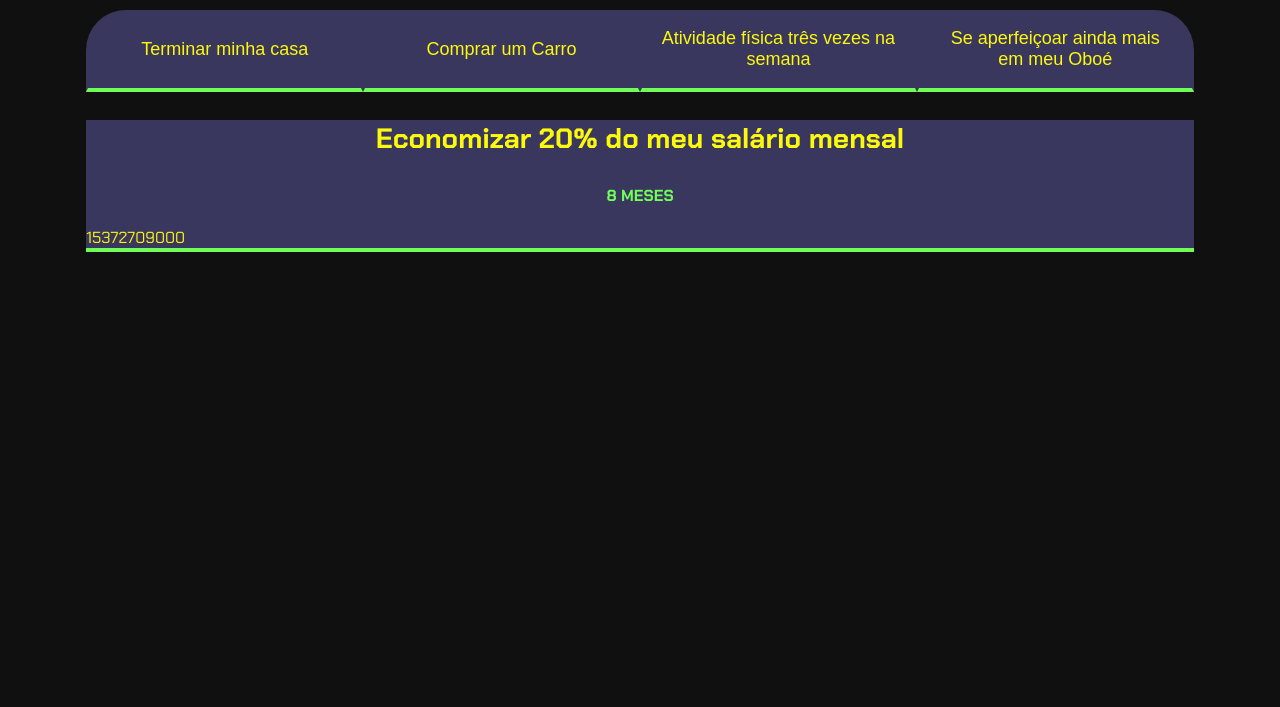
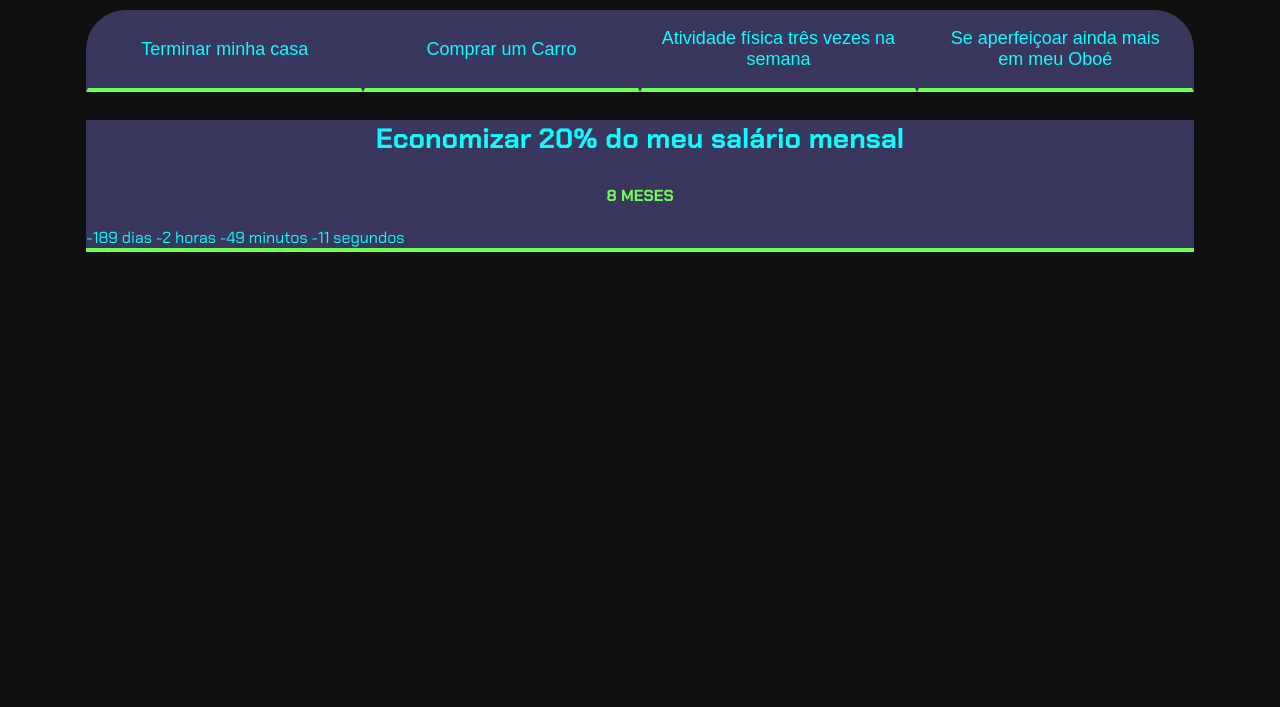
Before and after one commit to Luiz-Mottim/3-Ano-Meus-objetivos, a plain HTML site: page index.html in a window 1280 px wide. Shown: the part 93-800 px from the top of the page. Drawn offline with Linux system fonts and the light colour scheme.

Commit message:
Add files via upload

```diff
--- a/index.html
+++ b/index.html
@@ -10,7 +10,7 @@
 
 <body>
     <section class="conteudo-principal">
-        <h2 class="titulo-principal">Meus Objetivos para este ano<span>_</span></h2>
+        <h2 class="titulo-principal"> Meus Objetivos para este ano<span>_</span></h2>
         <div class="conteúdo">
         <div class="botoes">
             <button class="botao ativo"> Terminar minha casa</button>
@@ -48,7 +48,7 @@
 
         <div class="aba-conteudo">
 
-            <h3 class="aba-conteudo-titulo-principal"> Tocar ao menos duas vezes na semana </h3>
+            <h3 class="aba-conteudo-titulo-principal"> Praticar ao menos duas vezes na semana </h3>
 
             <h4 class="aba-conteudo-titulo-secundario"> 8 meses </h4>
             <div class="contador"></div>
--- a/main.js
+++ b/main.js
@@ -12,11 +12,20 @@ for (let i = 0; i < botoes.length; i++) {
         botoes[i].classList.add("ativo");
         textos[i].classList.add("ativo");
     }
+}
 const contadores = document.querySelectorAll(".contador");
-const tempoObjetivo1 = new Date("2024-10-05T00:00:00");
-let tempoAtual = new Date();
+const tempoObjetivo1 = new Date("2023-10-05T00:00:00");
+contadores[0].textContent = calculaTempo(tempoObjetivo1);
 
-
-contadores[0].textContent = tempoObjetivo1 - tempoAtual;
-
+function calculaTempo(tempoObjetivo) {
+    let tempoAtual = new Date();
+    let tempoFinal = tempoObjetivo - tempoAtual;
+    let segundos = Math.floor(tempoFinal / 1000);
+    let minutos = Math.floor(segundos / 60);
+    let horas = Math.floor(minutos / 60);
+    let dias = Math.floor(horas / 24);
+    segundos %= 60;
+    minutos %= 60;
+    horas %= 24;
+    return dias + " dias " + horas + " horas " + minutos + " minutos " + segundos + " segundos";
 }
--- a/style.css
+++ b/style.css
@@ -3,7 +3,7 @@
 :root {
     --cor-de-fundo: #111010;
     --verde: #6FFF57;
-    --branco: hsl(59, 98%, 52%);
+    --branco: #0dfcfc;
     --botao-ativo: #3A375E;
     --botao-inativo: rgba(58, 55, 94, 0.5);
     --texto-fundo: rgba(58, 55, 94, 0.3);
```
